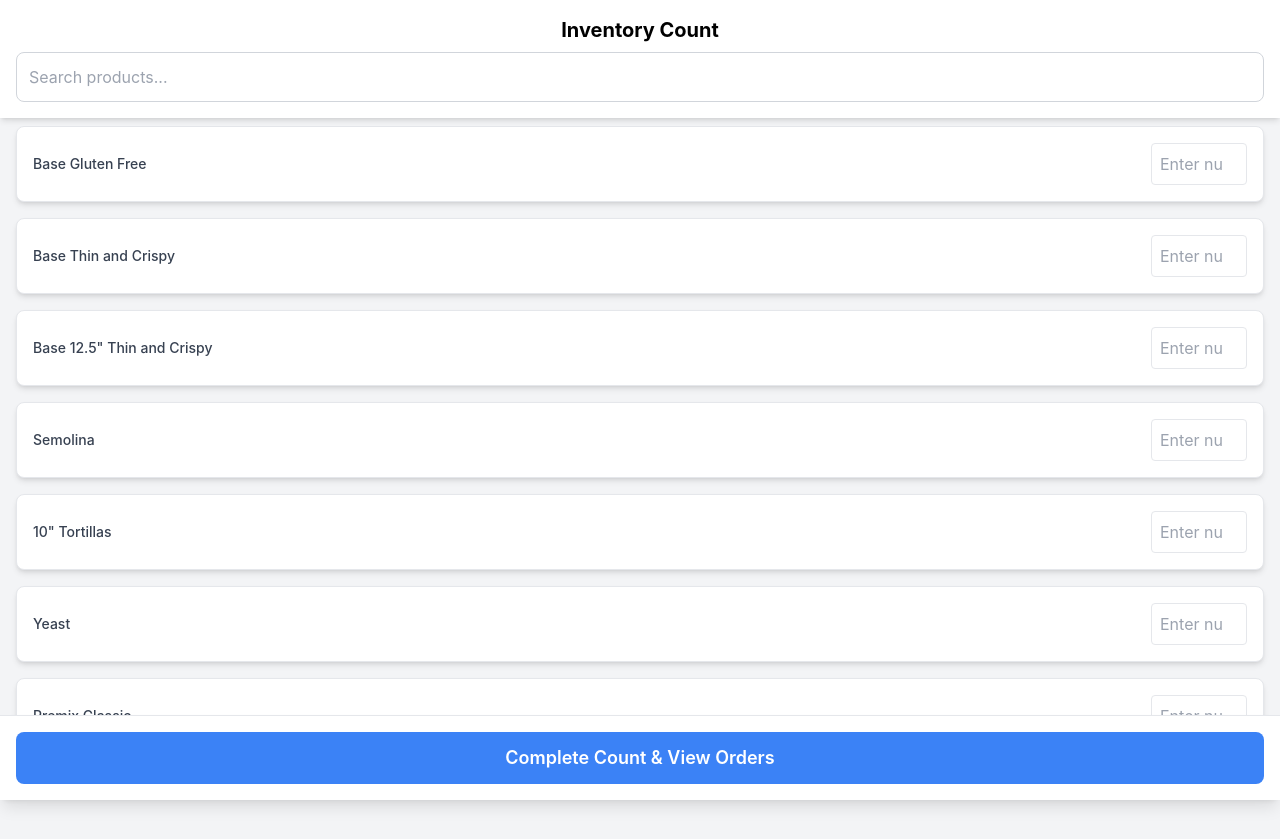
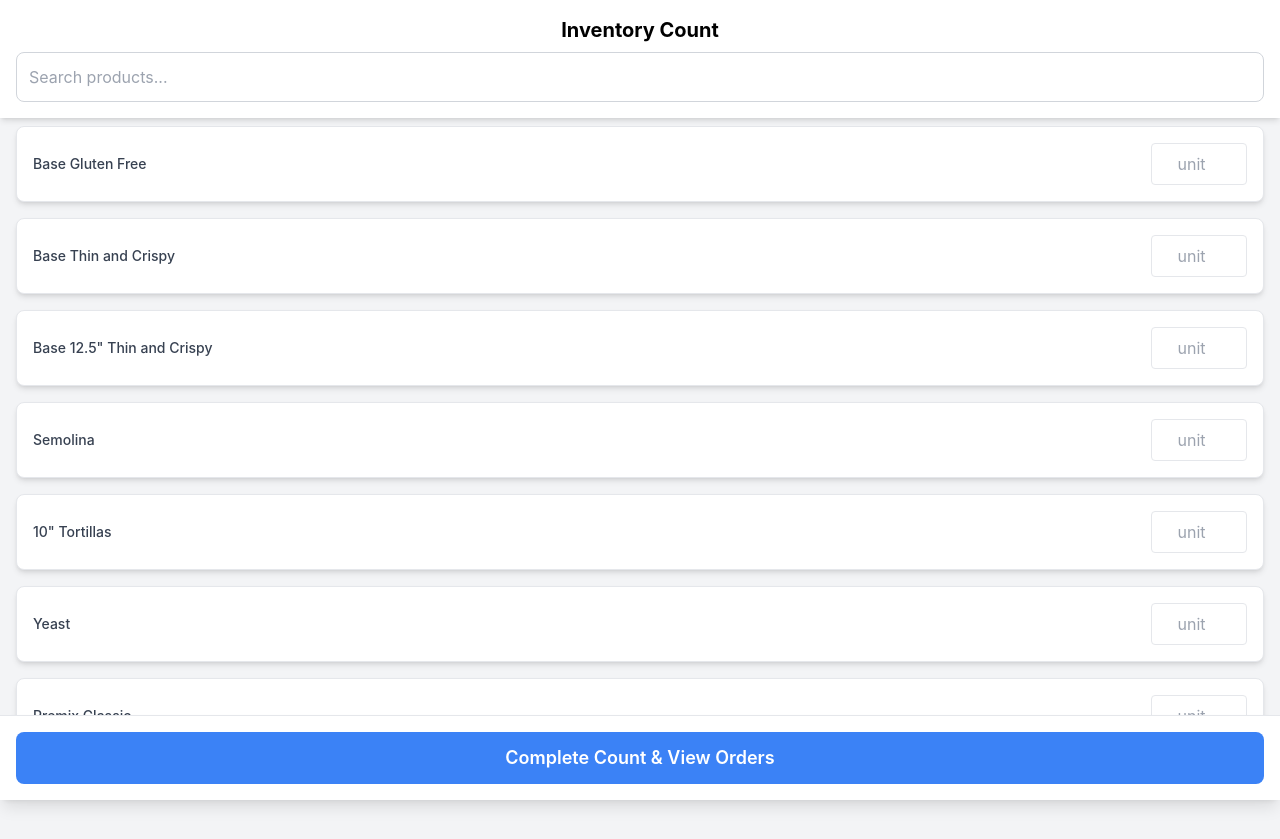
Before and after one commit to ketosim/mdb_inventory, a React (Create React App) app in the folder frontend/: page /count/1 in a window 1280 px wide. Built offline with nearby package versions, Linux system fonts and the light colour scheme; no server answers; sample sign-in values are in the browser's storage.

Commit message:
fixed css

```diff
--- a/frontend/src/pages/CountPage.tsx
+++ b/frontend/src/pages/CountPage.tsx
@@ -107,7 +107,7 @@ const CountPage: React.FC = () => {
                                 type="number"
                                 value={counts[product.code] || ''}
                                 onChange={(e) => handleCountChange(product.code, Number(e.target.value))}
-                                placeholder={`Enter number in ${product.walkUnit}`}
+                                placeholder={`${product.walkUnit}`}
                                 className="w-24 p-2 border rounded text-center text-gray-700"
                             />
                         </div>
```
